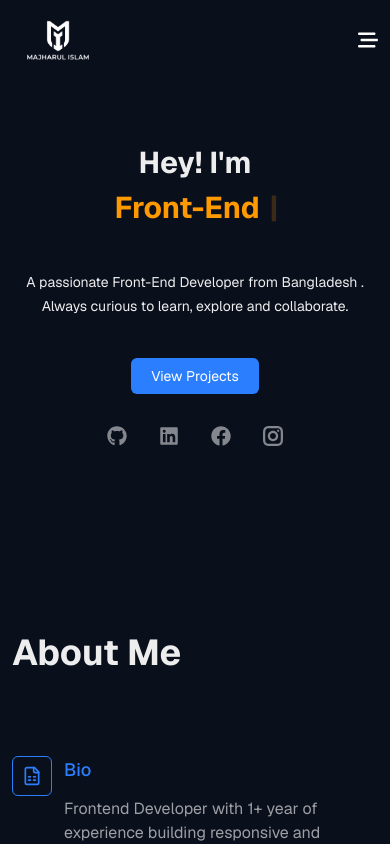
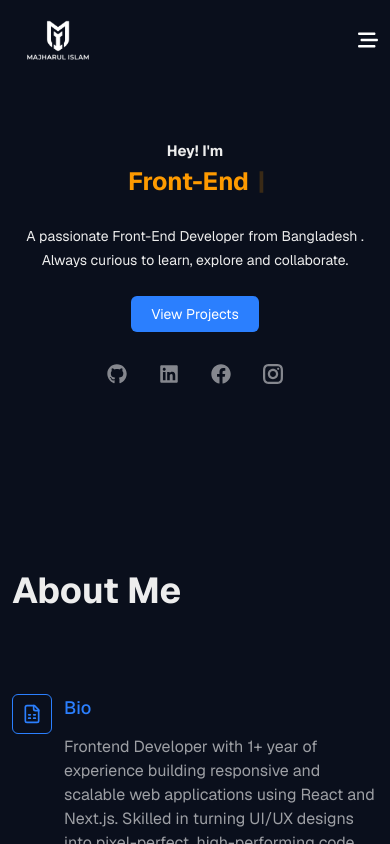
Before and after one commit to Sijan666/personalPortfolio, a React (Vite) app: page / in a window 390 px wide. Shown: the top 844 px of the page. Built offline with nearby package versions, Linux system fonts and the light colour scheme.

Commit message:
fix : responsive in header and banner

```diff
--- a/src/components/layouts/Banner.jsx
+++ b/src/components/layouts/Banner.jsx
@@ -14,8 +14,8 @@ const Banner = () => {
                 <Container>
                     <div className="text-center py-20">
                         {/* heading */}
-                        <h2 className="text-[30px] lg:text-[50px] font-bold text-[#EDEDED]">Hey! I'm</h2>
-                        <h1 className="text-[30px] lg:text-[72px] font-bold text-[#FE9A00]">
+                        <h2 className="text-[15px] lg:text-[50px] font-bold text-[#EDEDED]">Hey! I'm</h2>
+                        <h1 className="text-[25px] lg:text-[72px] font-bold text-[#FE9A00]">
                             <Typewriter
                                 words={['Front-End Developer', 'Majharul Islam']}
                                 loop={true}
@@ -26,7 +26,7 @@ const Banner = () => {
                                 delaySpeed={1000}
                             />
                         </h1>
-                        <p className="py-10 text-[#EDEDED] text-sm lg:text-base leading-6 lg:w-[420px] mx-auto">A passionate Front-End Developer from Bangladesh . Always curious to learn, explore and collaborate.</p>
+                        <p className="lg:py-10 py-6 text-[#EDEDED] text-sm lg:text-base leading-6 lg:w-[420px] mx-auto">A passionate Front-End Developer from Bangladesh . Always curious to learn, explore and collaborate.</p>
                         <div className="flex flex-col lg:flex-row justify-center gap-y-8 gap-x-8">
                             {/* btn */}
                             <a href="https://github.com/Sijan666" target="_blank"><Button btnText={'View Projects'} className={'px-5 py-2 bg-[#2B7FFE] text-white text-sm rounded-md'}/></a>
```
